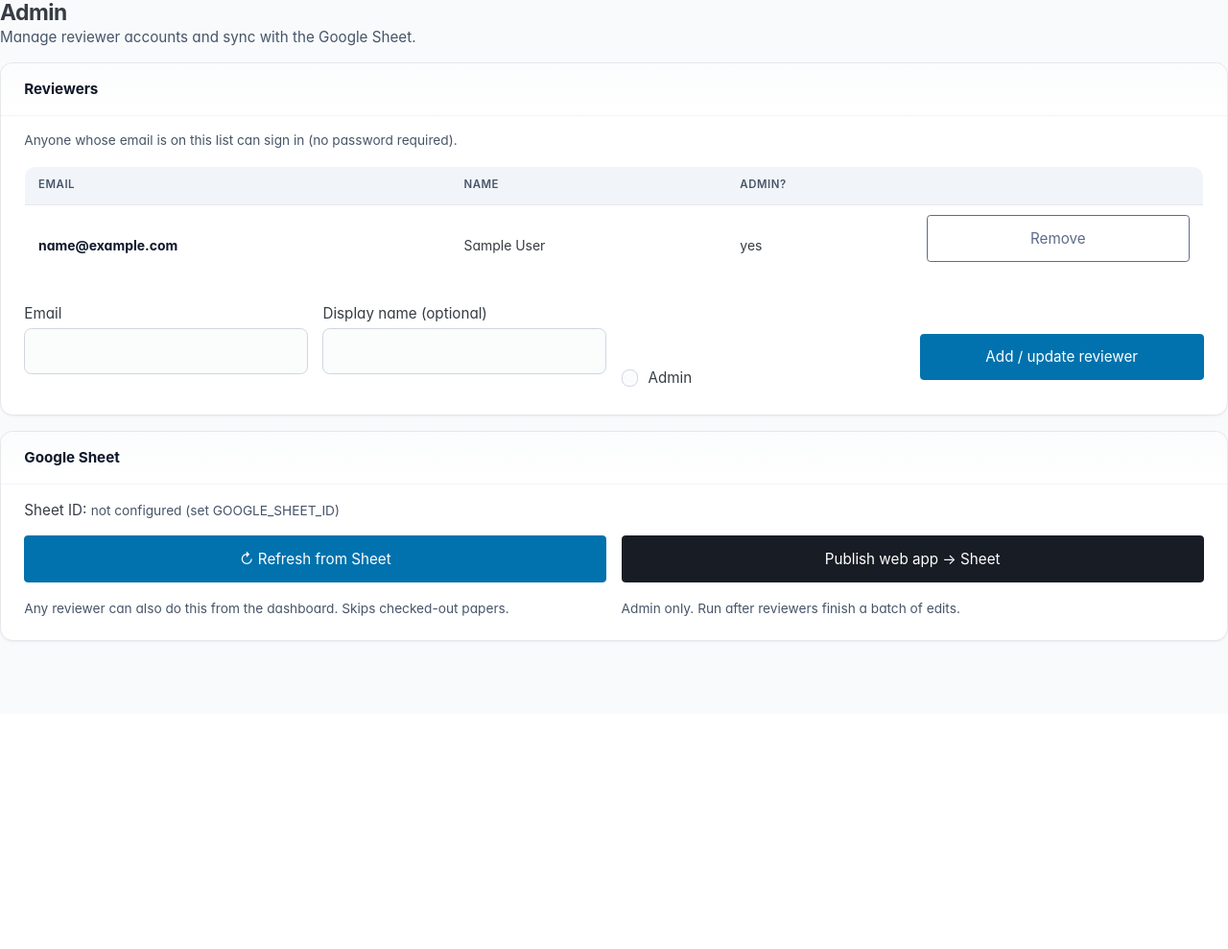
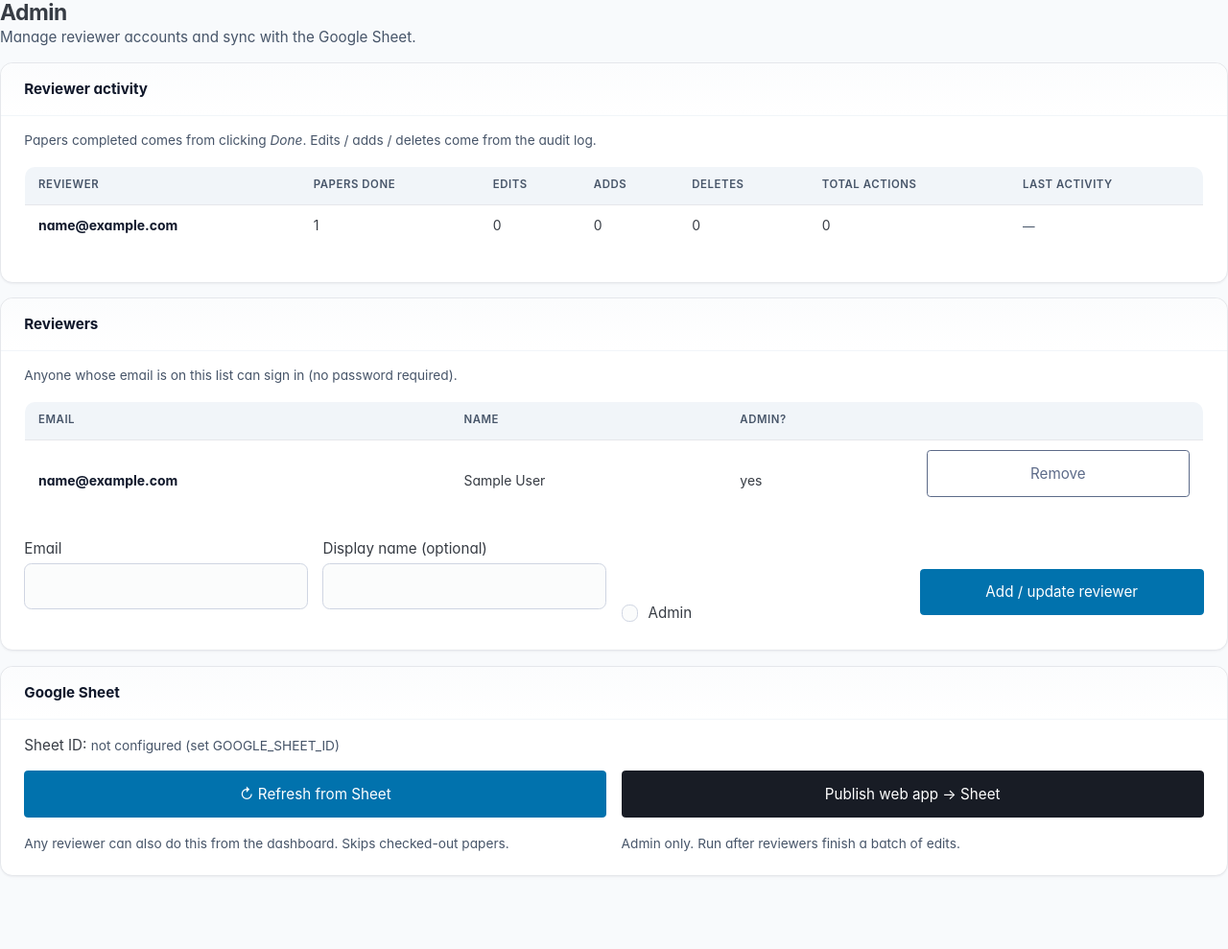
Before and after one commit to ahwazakhtar/lancet-meta, a FastAPI app: page /admin in a window 1280 px wide. Shown: the part 209-1198 px from the top of the page at 96% size. Before the commit the page ends 878 px from the top, so only its background shows below. Run offline with FastAPI, Linux system fonts and the light colour scheme; the visitor is signed in with stand-in values (Sample User, id 1); tables that the repository leaves empty hold one stand-in row (values such as "Sample post"); some libraries are stand-ins or nearby versions; some web fonts are replaced.

Commit message:
Add reviewer activity section to admin page
Aggregates paper_reviews (papers marked Done) and audit_log entries to show
per-reviewer counts: papers completed, edits, adds, deletes, total actions,
and last-activity timestamp. Sorted by papers done, then total actions.

```diff
--- a/webapp/main.py
+++ b/webapp/main.py
@@ -1228,6 +1228,57 @@ def effect_flag_reextract(
 # ---------------------------------------------------------------------------
 
 
+_EDIT_ACTIONS = {"modify", "submit"}
+_ADD_ACTIONS = {
+    "add", "add_table_manual", "add_outcome", "add_timepoint",
+}
+_DELETE_ACTIONS = {
+    "delete", "delete_table", "delete_outcome", "delete_timepoint",
+}
+
+
+def _reviewer_activity(session: Session) -> list[dict]:
+    """Aggregate per-reviewer counts from paper_reviews and audit_log."""
+    from sqlalchemy import func
+
+    completed = dict(
+        session.exec(
+            select(PaperReview.reviewer_email, func.count(PaperReview.id))
+            .group_by(PaperReview.reviewer_email)
+        ).all()
+    )
+
+    action_counts: dict[str, dict[str, int]] = {}
+    last_seen: dict[str, datetime] = {}
+    rows = session.exec(
+        select(AuditLog.email, AuditLog.action, func.count(AuditLog.id), func.max(AuditLog.when))
+        .group_by(AuditLog.email, AuditLog.action)
+    ).all()
+    for email, action, count, when in rows:
+        action_counts.setdefault(email, {})[action] = count
+        if when and (email not in last_seen or when > last_seen[email]):
+            last_seen[email] = when
+
+    emails = set(completed) | set(action_counts)
+    stats = []
+    for email in sorted(emails):
+        per_action = action_counts.get(email, {})
+        edits = sum(per_action.get(a, 0) for a in _EDIT_ACTIONS)
+        adds = sum(per_action.get(a, 0) for a in _ADD_ACTIONS)
+        deletes = sum(per_action.get(a, 0) for a in _DELETE_ACTIONS)
+        stats.append({
+            "email": email,
+            "papers_completed": completed.get(email, 0),
+            "edits": edits,
+            "adds": adds,
+            "deletes": deletes,
+            "total_actions": sum(per_action.values()),
+            "last_activity": last_seen.get(email),
+        })
+    stats.sort(key=lambda s: (-s["papers_completed"], -s["total_actions"], s["email"]))
+    return stats
+
+
 @app.get("/admin", response_class=HTMLResponse)
 def admin_panel(
     request: Request,
@@ -1237,6 +1288,7 @@ def admin_panel(
 ):
     require_admin(request)
     users = list(session.exec(select(User).order_by(User.email)))
+    activity = _reviewer_activity(session)
     return templates.TemplateResponse(
         request,
         "admin.html",
@@ -1246,6 +1298,7 @@ def admin_panel(
             "display_name": request.session.get("display_name"),
             "sheet_id": os.environ.get("GOOGLE_SHEET_ID", ""),
             "users": users,
+            "activity": activity,
         },
     )
 
--- a/webapp/templates/admin.html
+++ b/webapp/templates/admin.html
@@ -16,6 +16,51 @@
 
 {% if msg %}<p class="msg-success">{{ msg }}</p>{% endif %}
 {% if err %}<p class="msg-error">Error: {{ err }}</p>{% endif %}
+
+<article>
+  <header><strong>Reviewer activity</strong></header>
+  <p class="muted">
+    Papers completed comes from clicking <em>Done</em>. Edits / adds / deletes
+    come from the audit log.
+  </p>
+
+  {% if activity %}
+    <table>
+      <thead>
+        <tr>
+          <th>Reviewer</th>
+          <th>Papers&nbsp;done</th>
+          <th>Edits</th>
+          <th>Adds</th>
+          <th>Deletes</th>
+          <th>Total&nbsp;actions</th>
+          <th>Last activity</th>
+        </tr>
+      </thead>
+      <tbody>
+        {% for a in activity %}
+          <tr>
+            <td><strong>{{ a.email }}</strong></td>
+            <td>{{ a.papers_completed }}</td>
+            <td>{{ a.edits }}</td>
+            <td>{{ a.adds }}</td>
+            <td>{{ a.deletes }}</td>
+            <td>{{ a.total_actions }}</td>
+            <td>
+              {% if a.last_activity %}
+                <span class="muted">{{ a.last_activity.strftime('%Y-%m-%d %H:%M') }} UTC</span>
+              {% else %}
+                <span class="muted">—</span>
+              {% endif %}
+            </td>
+          </tr>
+        {% endfor %}
+      </tbody>
+    </table>
+  {% else %}
+    <p class="muted">No reviewer activity recorded yet.</p>
+  {% endif %}
+</article>
 
 <article>
   <header><strong>Reviewers</strong></header>
```
